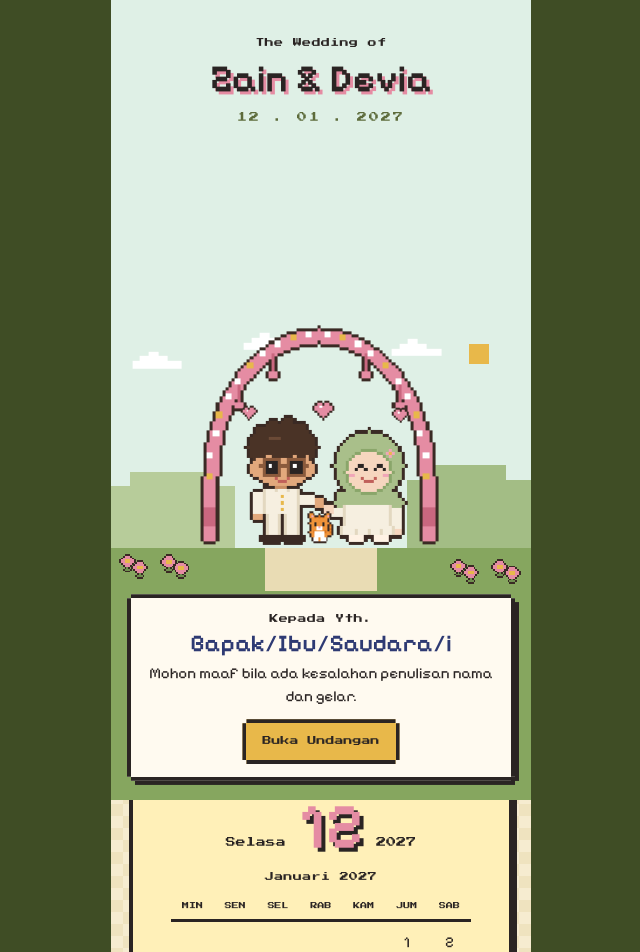
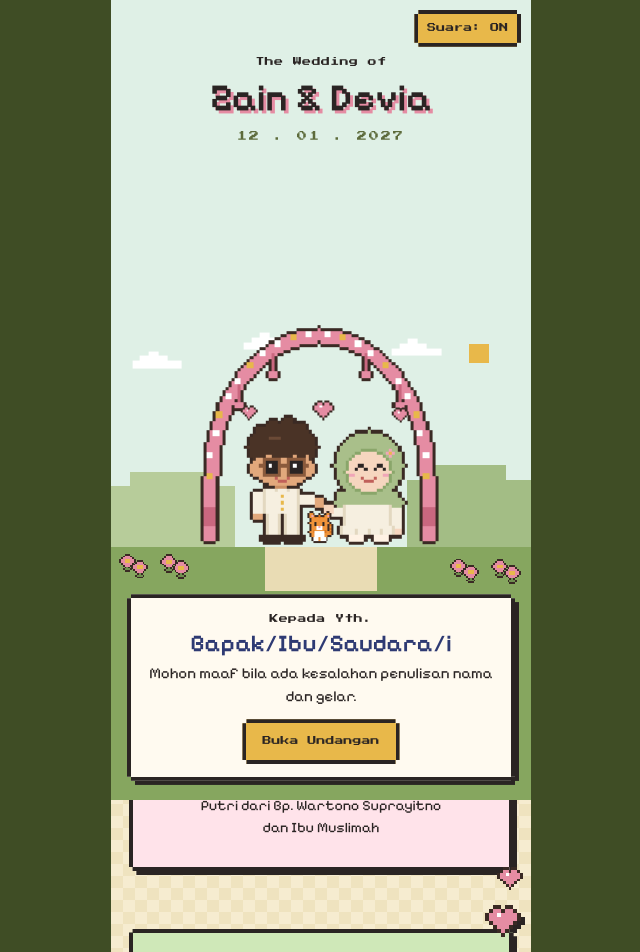
Before and after one commit to zepazye/undangan-zain-devia, a plain HTML site: page index.html in a window 1280 px wide. Shown: the top 952 px of the page, without its empty margins (319-959 px from the left). Drawn offline with Linux system fonts and the light colour scheme.

Commit message:
Update index.html

```diff
--- a/index.html
+++ b/index.html
@@ -36,7 +36,7 @@ h2{font-family:var(--ps);font-size:12px;line-height:1.8;margin-bottom:.7rem;font
 #cover{position:fixed;inset:0;z-index:50;background:var(--sky);display:flex;flex-direction:column;max-width:420px;margin:0 auto;transition:transform 1.1s steps(11)}
 @media(min-width:421px){#cover{left:0;right:0}}
 #cover.open{transform:translateY(-105%)}
-.cv-top{text-align:center;padding:2.2rem 1rem .6rem}
+.cv-top{text-align:center;padding:3.4rem 1rem .6rem}
 .cv-top .lb{margin-bottom:.4rem}
 .cv-top .tt{font-size:clamp(1.9rem,9vw,2.4rem);font-weight:600;line-height:1.1;text-shadow:3px 3px 0 var(--rose)}
 .cv-top .dt{font-family:var(--ps);font-size:10px;margin-top:.6rem;letter-spacing:.2em;color:var(--olive)}
@@ -66,9 +66,9 @@ h2{font-family:var(--ps);font-size:12px;line-height:1.8;margin-bottom:.7rem;font
 .amp{font-family:var(--ps);font-size:20px;color:var(--rose);margin:.4rem 0;display:block;text-shadow:2px 2px 0 var(--ink)}
 .dl{display:flex;justify-content:center;align-items:flex-end;gap:.8rem;margin:.6rem 0}
 .dl span{font-family:var(--ps);font-size:10px;padding-bottom:.6rem}
-.dl b{font-size:4rem;line-height:1;font-weight:600;color:var(--rose);text-shadow:4px 4px 0 var(--ink)}
+.dl b{font-family:var(--ps);font-size:2.8rem;line-height:1;font-weight:400;color:var(--rose);text-shadow:4px 4px 0 var(--ink)}
 .cal{display:grid;grid-template-columns:repeat(7,1fr);grid-auto-rows:2rem;max-width:300px;margin:.6rem auto 0;font-size:.95rem}
-.cal span{display:grid;place-items:center;position:relative;min-width:0}
+.cal span{display:grid;place-items:center;position:relative;min-width:0;font-family:var(--ps);font-size:10px}
 .cal .h{font-family:var(--ps);font-size:7px;border-bottom:3px solid var(--ink);margin-bottom:.3rem}
 .cal .on{color:#fff;font-weight:600}
 .cal .on::before{content:"";position:absolute;inset:0;margin:auto;width:1.7rem;height:1.7rem;background:var(--rose);border:3px solid var(--ink);z-index:-1;animation:hop 1s steps(1) infinite}
@@ -92,6 +92,14 @@ h2{font-family:var(--ps);font-size:12px;line-height:1.8;margin-bottom:.7rem;font
 .foot svg{width:min(260px,70%);display:block;margin:1rem auto .4rem}
 .pc{position:fixed;width:8px;height:8px;z-index:99;pointer-events:none}
 
+/* kutipan ayat */
+.qt{background:#fff0b8;padding:1.8rem 1.2rem 1.2rem;text-align:left}
+.qm{font-family:var(--ps);font-size:40px;line-height:.7;color:var(--rose);text-shadow:3px 3px 0 var(--ink)}
+.qq{font-size:1.2rem;font-weight:500;line-height:1.6;margin:.7rem 0 1rem}
+.qq mark{background:var(--rose);color:#fff;padding:.05rem .3rem;-webkit-box-decoration-break:clone;box-decoration-break:clone}
+.qc{display:inline-block;font-family:var(--ps);font-size:8px;line-height:1.6;background:var(--ink);color:var(--gold);padding:.45rem .6rem}
+.tl p{font-weight:400;line-height:1.5}
+.strip>section.foot{padding-bottom:5.5rem}
 /* animasi scroll (gerak patah-patah ala piksel) */
 .rv{opacity:0;transform:translateY(40px);transition:opacity .6s steps(6),transform .6s steps(6)}
 .rv.in{opacity:1;transform:none;transition-delay:var(--d,0s)}
@@ -103,6 +111,7 @@ h2{font-family:var(--ps);font-size:12px;line-height:1.8;margin-bottom:.7rem;font
 <body class="locked">
 
 <div id="cover">
+ <button class="btn" id="mute" type="button" style="position:absolute;top:10px;right:10px;margin:0;padding:.45rem .55rem;z-index:3">Suara: ON</button>
  <div class="cv-top"><p class="lb">The Wedding of</p><div class="tt">Zain &amp; Devia</div><p class="dt">12 . 01 . 2027</p></div>
  <svg id="scene" viewBox="0 0 680 440" preserveAspectRatio="xMidYMax meet" role="img" aria-label="Ilustrasi pixel art pengantin bergandengan tangan bersama kucing oren di bawah lengkungan bunga" shape-rendering="crispEdges"></svg>
  <div class="cv-bot"><div class="wrap"><div class="pb">
@@ -125,14 +134,33 @@ h2{font-family:var(--ps);font-size:12px;line-height:1.8;margin-bottom:.7rem;font
  </section>
 
  <section>
+  <div class="wrap"><div class="pb qt">
+   <p class="qm" aria-hidden="true">&quot;</p>
+   <p class="qq">Dan di antara tanda-tanda kekuasaan-Nya ialah <mark>Dia menciptakan untukmu pasangan dari jenismu sendiri.</mark></p>
+   <span class="qc">QS. Ar-Rum: 21</span>
+  </div></div>
+ </section>
+
+ <section>
   <div class="wrap"><div class="pb pk">
-   <p class="sm it">“Dan di antara tanda-tanda kekuasaan-Nya ialah Dia menciptakan untukmu pasangan dari jenismu sendiri.”<br>QS. Ar-Rum: 21</p>
-   <p class="sm tw" data-t="Dengan rahmat Allah SWT, kami mengundang Anda pada pernikahan" style="margin:1rem 0;min-height:3em"></p>
+   <p class="sm tw" data-t="Dengan rahmat Allah SWT, kami mengundang Anda pada pernikahan" style="margin-bottom:1rem;min-height:3em"></p>
    <div class="nm">Zain Zaidan Ahsan</div>
    <p class="par">Putra dari Bp. Ahmad Iksanudin<br>dan Ibu Kristianah</p>
    <span class="amp">&amp;</span>
    <div class="nm">Devia Maharani Artono</div>
    <p class="par">Putri dari Bp. Wartono Suprayitno<br>dan Ibu Muslimah</p>
+  </div></div>
+ </section>
+
+ <section>
+  <div class="wrap"><div class="pb mt">
+   <h2>Cerita Cinta Kami</h2>
+   <div class="tl">
+    <p><span class="lb">Bab 1 · Sore berhujan</span>Hujan turun deras di sore itu. Zain dan Devia sama-sama berhenti di sebuah teras untuk berteduh, dan menemukan seekor kucing oren yang basah kuyup meringkuk di pojok. Mereka menolongnya bersama-sama.</p>
+    <p><span class="lb">Bab 2 · Si Oren</span>Kucing itu mereka beri nama Oren. Dari urusan makanan dan tempat tidur Oren, obrolan pun merembet ke buku, teh hangat, dan mimpi-mimpi kecil yang ternyata banyak samanya.</p>
+    <p><span class="lb">Bab 3 · Yakin</span>Waktu berjalan, dan hati semakin mantap. Zain datang bersama keluarganya untuk meminang Devia, dan restu orang tua pun mengalir dengan senyum.</p>
+    <p><span class="lb">Bab 4 · Hari bahagia</span>Pada 12 Januari 2027, dua keluarga akan bersatu. Oren sudah siap duduk manis di antara kami berdua.</p>
+   </div>
   </div></div>
  </section>
 
@@ -152,13 +180,6 @@ h2{font-family:var(--ps);font-size:12px;line-height:1.8;margin-bottom:.7rem;font
    <a class="btn" target="_blank" rel="noopener" href="https://www.google.com/maps/search/?api=1&query=KUA+Jebres+Jl.+Ledoksari+No.1+Surakarta">Lihat lokasi akad</a>
    <div class="loc" style="margin-top:1.3rem"><div class="t">11.00<small>WIB</small></div><div><b>Resepsi · Wedangan Roso Tresno</b>Selasa, 12 Januari 2027<br>Jl. Mayor Achmadi No.37, Wirun, Plesungan, Gondangrejo, Karanganyar 57181</div></div>
    <a class="btn" target="_blank" rel="noopener" href="https://www.google.com/maps/search/?api=1&query=Wedangan+Roso+Tresno+Gondangrejo+Karanganyar">Lihat lokasi resepsi</a>
-  </div></div>
- </section>
-
- <section>
-  <div class="wrap"><div class="pb mt">
-   <h2>Rangkaian acara</h2>
-   <div class="tl"><p><span class="lb">08.00 WIB</span>Akad nikah</p><p><span class="lb">11.00 WIB</span>Resepsi dan jamuan</p><p><span class="lb">Selesai</span>Doa penutup</p></div>
   </div></div>
  </section>
 
@@ -279,10 +300,30 @@ const sync=()=>{pl.innerHTML=ic(au.paused?IC.play:IC.pause);pl.setAttribute("ari
 au.addEventListener("play",sync);au.addEventListener("pause",sync);
 au.addEventListener("timeupdate",()=>{if(au.duration)bar.style.setProperty("--p",(au.currentTime/au.duration*100)+"%")});
 $("#openBtn").onclick=()=>{$("#cover").classList.add("open");document.body.classList.remove("locked");
- au.play().catch(()=>{});setTimeout(()=>$("#cover").style.display="none",1300)};
+ chipStop();au.play().catch(()=>{});setTimeout(()=>$("#cover").style.display="none",1300)};
 pl.onclick=()=>au.paused?au.play().catch(()=>{}):au.pause();
 $("#prev").onclick=()=>{au.currentTime=0};
 $("#loop").onclick=e=>{au.loop=!au.loop;e.currentTarget.classList.toggle("off",!au.loop)};
+
+
+/* ---------- backsound sampul: chiptune retro (dibuat langsung di browser) ---------- */
+let ac=null,chip=null,opened=false,muted=false;
+const LEAD=[72,76,79,76,72,76,79,84, 71,74,79,74,71,74,79,83, 72,76,81,76,72,76,81,84, 69,72,77,72,69,72,77,81];
+const BASS=[48,43,45,41];
+function note(t,m,d,type,v){const o=ac.createOscillator(),g=ac.createGain();o.type=type;o.frequency.value=440*2**((m-69)/12);
+ g.gain.setValueAtTime(v,t);g.gain.setValueAtTime(v,t+d*.6);g.gain.linearRampToValueAtTime(0,t+d);o.connect(g);g.connect(chip.m);o.start(t);o.stop(t+d+.02)}
+function chipStart(){if(chip||opened)return;try{ac=new(window.AudioContext||window.webkitAudioContext)()}catch(e){return}
+ const m=ac.createGain();m.gain.value=muted?0:.55;m.connect(ac.destination);
+ let i=0,t=ac.currentTime+.1;
+ const id=setInterval(()=>{while(t<ac.currentTime+.4){const b=i%32,r=BASS[b>>3],s=b&7;
+  note(t,LEAD[b],.17,"square",.06);
+  if(s%2===0)note(t,[r,r+12,r,r+7][s>>1],.3,"triangle",.16);
+  t+=.19;i++}},100);
+ chip={m,id}}
+function chipStop(){opened=true;if(!chip)return;const{m,id}=chip;clearInterval(id);m.gain.cancelScheduledValues(ac.currentTime);m.gain.setValueAtTime(m.gain.value,ac.currentTime);m.gain.linearRampToValueAtTime(0,ac.currentTime+.5);setTimeout(()=>{try{ac.close()}catch(e){}},900);chip=null}
+chipStart();
+["pointerdown","keydown","touchstart"].forEach(ev=>document.addEventListener(ev,()=>{if(!opened){if(!chip)chipStart();if(ac&&ac.state==="suspended")ac.resume()}},{passive:true}));
+$("#mute").onclick=e=>{e.stopPropagation();muted=!muted;if(chip)chip.m.gain.value=muted?0:.55;e.currentTarget.textContent="Suara: "+(muted?"OFF":"ON")};
 
 /* ---------- kalender, hitung mundur, salin, RSVP ---------- */
 const [Y,M,D]=CFG.date.split("-").map(Number);
@@ -319,7 +360,7 @@ secs.forEach((sec,i)=>{if(!i)return;const k=document.createElement("img");k.src=
 const typeIn=e=>{const t=e.dataset.t;let i=0;e.textContent="";const id=setInterval(()=>{e.textContent=t.slice(0,++i);if(i>=t.length)clearInterval(id)},38)};
 if("IntersectionObserver" in window&&!matchMedia("(prefers-reduced-motion:reduce)").matches){
  const io=new IntersectionObserver(es=>es.forEach(e=>{e.target.classList.toggle("in",e.isIntersecting);if(e.isIntersecting&&e.target.dataset.t&&!e.target.dataset.done){e.target.dataset.done=1;typeIn(e.target)}}),{threshold:.12,rootMargin:"0px 0px -6% 0px"});
- document.querySelectorAll("main section>.wrap,main section>h2,main section>.count,main section>.nm,main section>p,main #ft").forEach((el,i)=>{el.classList.add("rv");io.observe(el)});
+ document.querySelectorAll("main section>.wrap,main section>h2,main section>.count,main section>.nm,main section>p,main #ft").forEach((el,i)=>{if(el.closest(".foot")&&el.matches("p,.nm"))return;el.classList.add("rv");io.observe(el)});
  document.querySelectorAll("main .pb").forEach(box=>[...box.children].forEach((el,i)=>{el.classList.add("rv");el.style.setProperty("--d",(.1+i*.08)+"s");io.observe(el)}))
 }else document.querySelectorAll(".tw").forEach(e=>e.textContent=e.dataset.t);
 </script>
```
